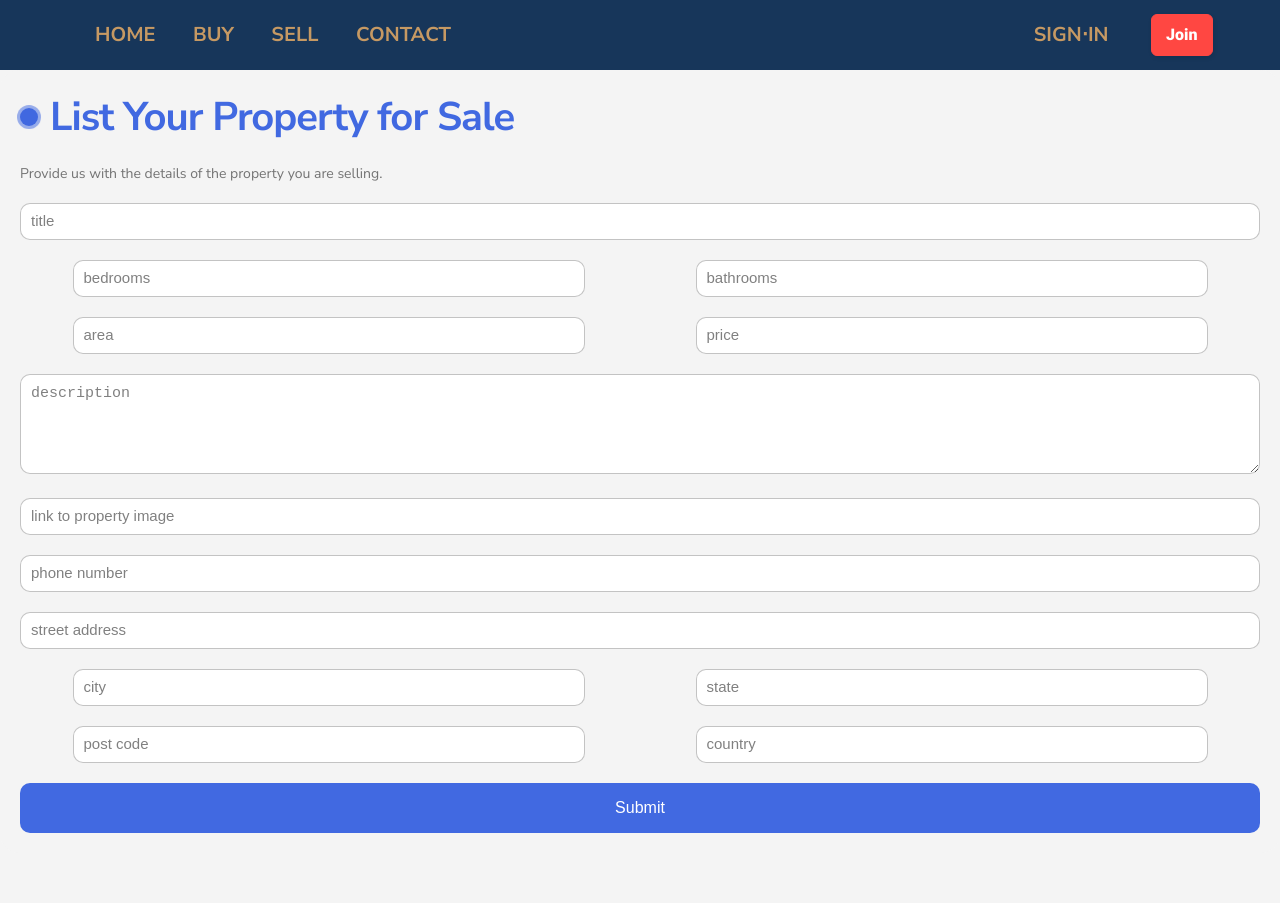
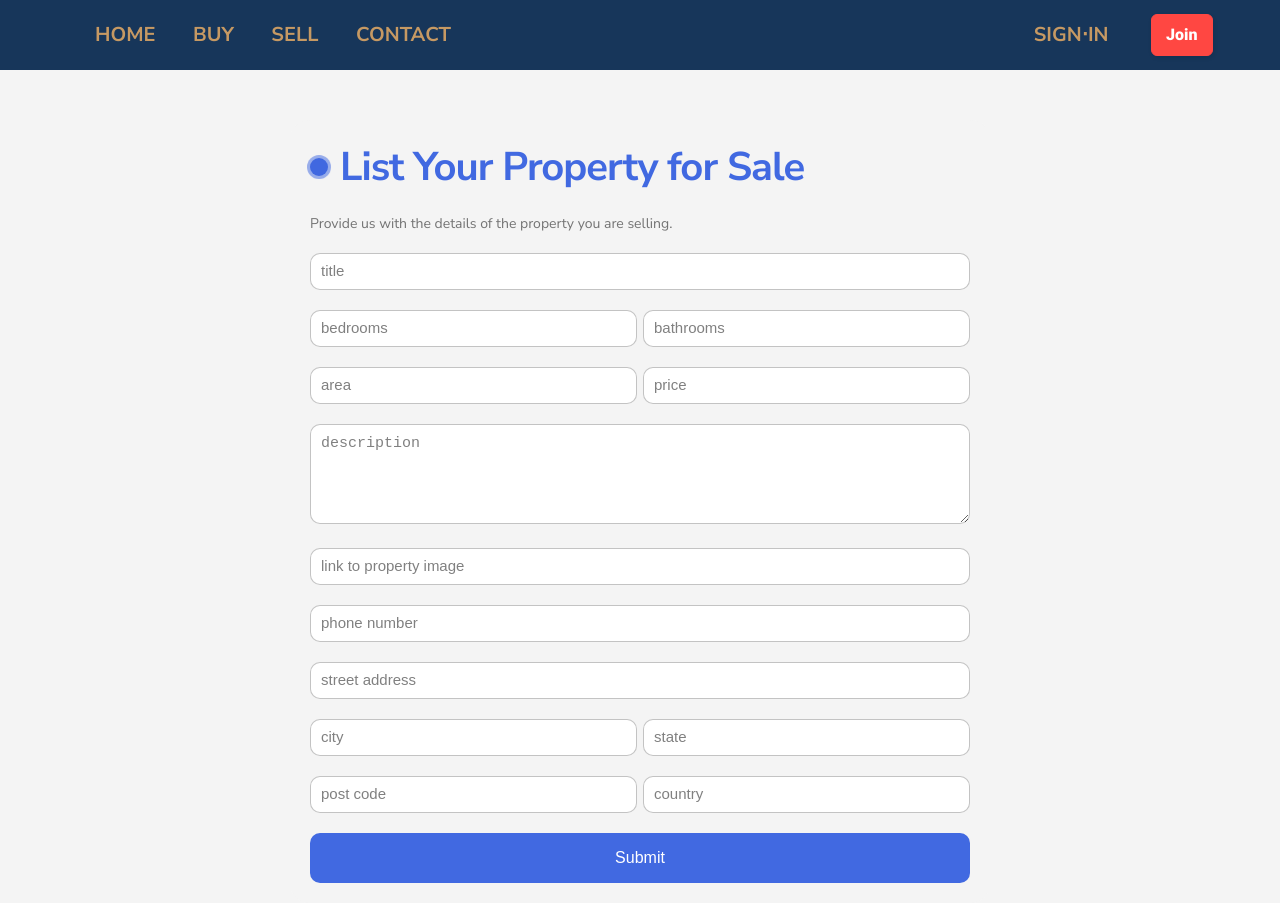
Before and after one commit to michalsamulak/real_estate, a Next.js app: page /sell in a window 1280 px wide. Before the commit the page ends 853 px from the top, so only its background shows below. Built offline with nearby package versions, Linux system fonts and the light colour scheme; no server answers.

Commit message:
set desktop view for sell form

```diff
--- a/src/pages/sell/index.tsx
+++ b/src/pages/sell/index.tsx
@@ -68,6 +68,8 @@ const Sell = () => {
                 onSubmit={handleSubmit}
             >
                 {({ isSubmitting }) => (
+                    <div className={styles.container}>
+
                     <Form className={styles.form}>
                         <p className={styles.title}>List Your Property for Sale</p>
                         <p className={styles.message}>
@@ -166,6 +168,7 @@ const Sell = () => {
 
 
                     </Form>
+                </div>
                 )}
             </Formik>
 
--- a/src/styles/Sell.module.scss
+++ b/src/styles/Sell.module.scss
@@ -1,3 +1,7 @@
+.container {
+  display: flex;
+  justify-content: center;
+}
 .form {
     max-width: 100dvw;
     padding: 2rem;
@@ -133,3 +137,17 @@
       opacity: 0;
     }
   }
+
+
+  @media only screen and (min-width: 700px) {
+    .container {
+      margin-top: 5rem;
+    }
+
+    .form {
+      width: 80dvw;
+      max-width: 70rem;
+
+
+    }
+  }
```
Lines whose indentation alone changed are shown as unchanged.
